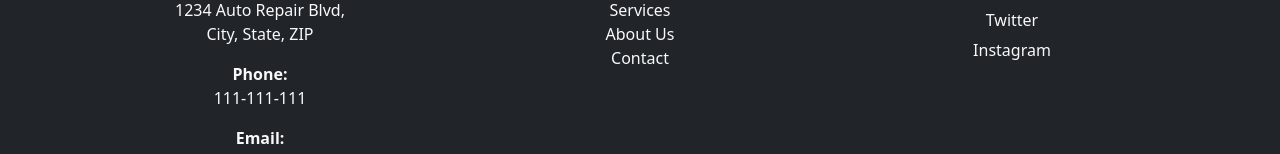
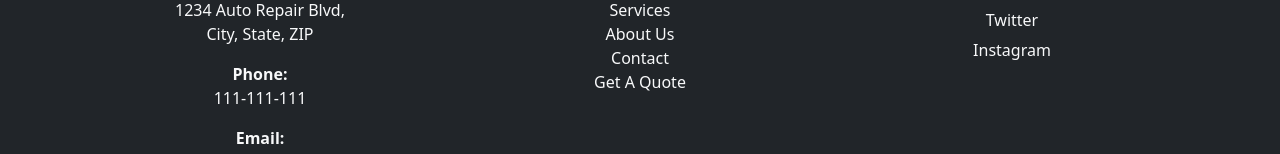
Before and after one commit to Laos0/auto-brothers-ng, an Angular app: page / in a window 1280 px wide. Shown: the part 1217-1371 px from the top of the page. Built offline with nearby package versions, Linux system fonts and the light colour scheme.

Commit message:
added route to request a quote via quicklinks

```diff
--- a/src/app/views/footer/footer.component.html
+++ b/src/app/views/footer/footer.component.html
@@ -27,6 +27,7 @@
             <li><a routerLink="/service" class="text-light">Services</a></li>
             <li><a routerLink="/about-us" class="text-light">About Us</a></li>
             <li><a routerLink="/contact" class="text-light">Contact</a></li>
+            <li><a routerLink="/request-a-quote" class="text-light">Get A Quote</a></li>
           </ul>
         </div>
 
```
